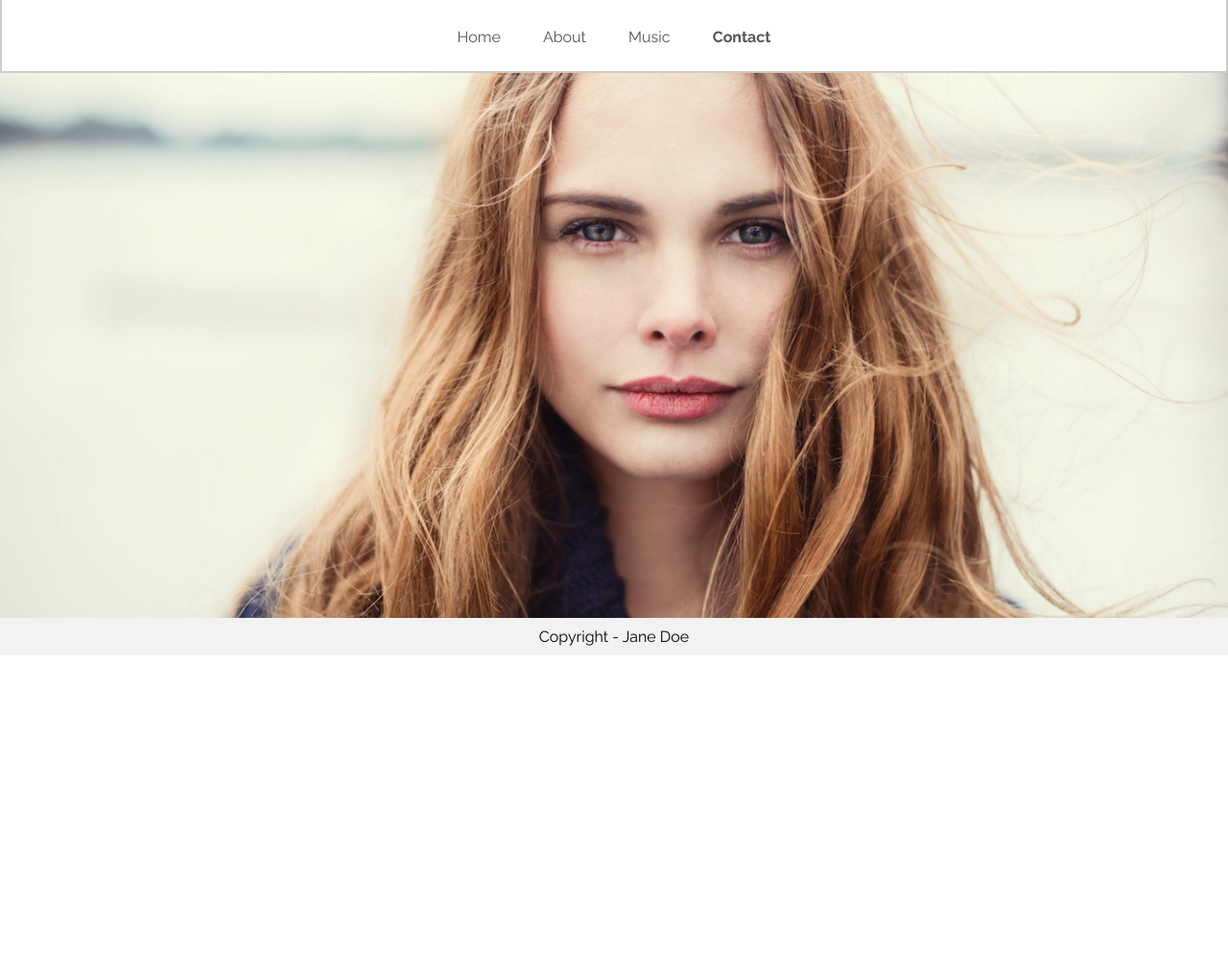
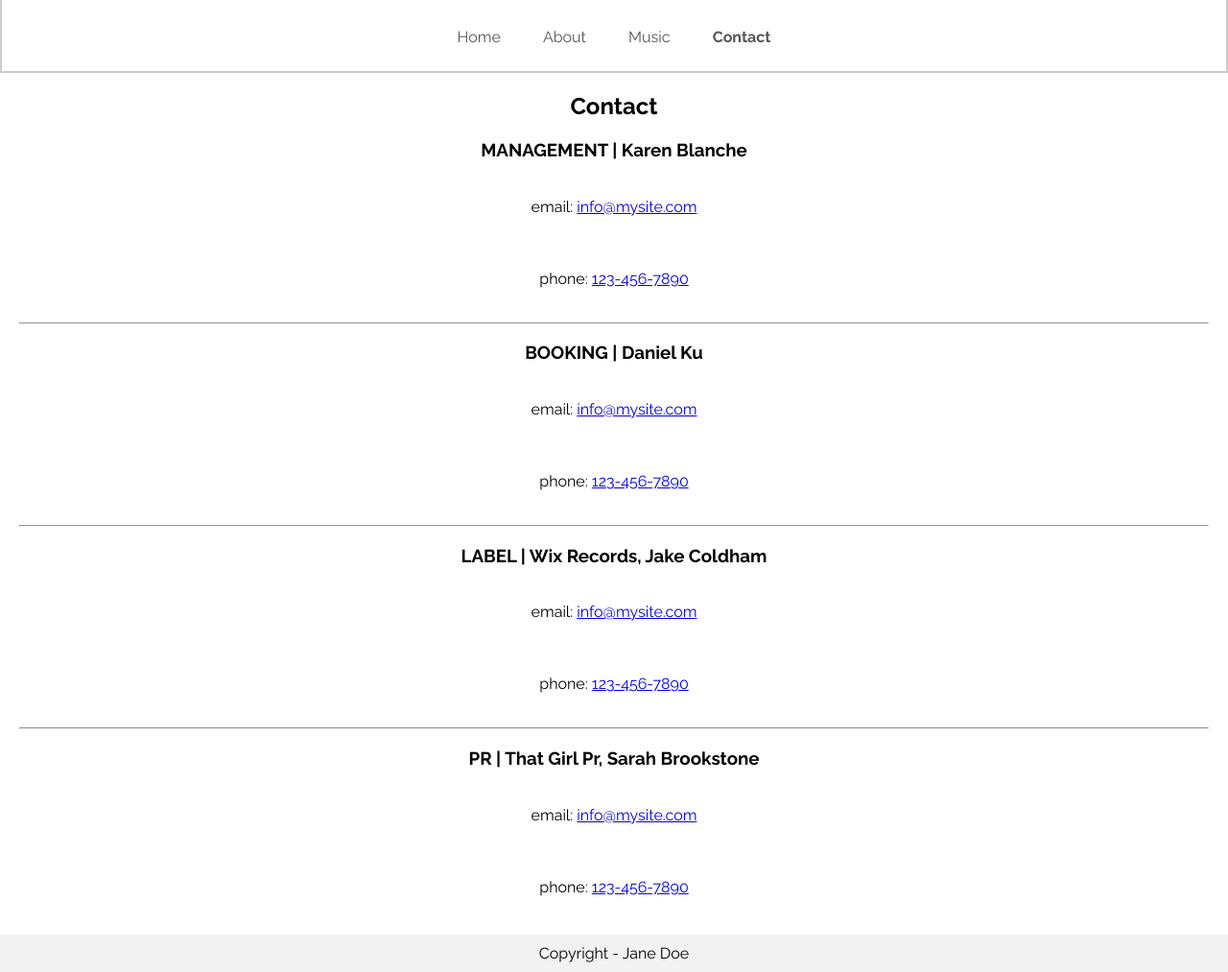
Before and after one commit to andressafazam/Aula_JaneDoe, a plain HTML site: page contact.html in a window 1280 px wide. Shown: the part 63-1076 px from the top of the page at 96% size. Before the commit the page ends 800 px from the top, so only its background shows below. Drawn offline with Linux system fonts and the light colour scheme.

Commit message:
atualização 4

```diff
--- a/contact.html
+++ b/contact.html
@@ -19,8 +19,24 @@
             </ul>
         </nav>
     </header>
-    <main id="banner"></main>
-        <!-- <img src="img/jane.jpg" alt="Foto da Jane" title="Descrição no hover"> -->
+    <main id="contact">
+        <h2>Contact</h2>
+        <h3>MANAGEMENT | Karen Blanche</h3>
+        <p>email: <a href="mailto:info@mysite.com"> info@mysite.com</a></p>
+        <p>phone: <a href="https://wa.me/1234567890"> 123-456-7890</a></p>
+        <hr>
+        <h3>BOOKING | Daniel Ku</h3>
+        <p>email: <a href="mailto:info@mysite.com"> info@mysite.com</a></p>
+        <p>phone: <a href="https://wa.me/1234567890"> 123-456-7890</a></p>
+        <hr>
+        <h3>LABEL | Wix Records, Jake Coldham</h3>
+        <p>email: <a href="mailto:info@mysite.com"> info@mysite.com</a></p>
+        <p>phone: <a href="https://wa.me/1234567890"> 123-456-7890</a></p>
+        <hr>
+        <h3>PR | That Girl Pr, Sarah Brookstone</h3>
+        <p>email: <a href="mailto:info@mysite.com"> info@mysite.com</a></p>
+        <p>phone: <a href="https://wa.me/1234567890"> 123-456-7890</a></p>
+    </main>
     <footer>
         <p>Copyright - Jane Doe</p>
     </footer>
--- a/css/style.css
+++ b/css/style.css
@@ -82,5 +82,9 @@ main#about img{
     background: center;
     width: 50%;
     height: 71vh;
+}
 
+main#contact {
+    text-align: center;
+    margin: 20px;
 }
```
